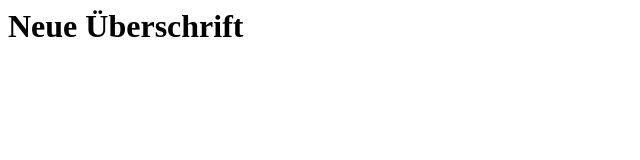
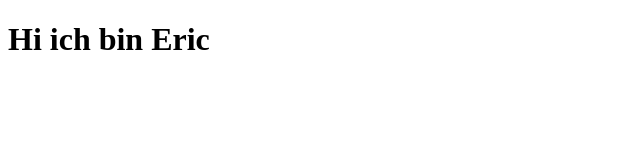
Before and after one commit to Luftus/GIS-WiSe-2020-2021, a plain HTML site: page Aufgabe 1 Website/index.html in a window 1280 px wide. Shown: the whole page, without its empty margins (0-640 px from the left). Drawn offline with Linux system fonts and the light colour scheme.

```diff
--- a/Aufgabe 1 Website/index.html
+++ b/Aufgabe 1 Website/index.html
@@ -1 +1,9 @@
-<h1>Neue Überschrift</h1>
+<!DOCTYPE html>
+<html>
+    <head>
+        <title> Eric Luft</title>
+    </head>
+    <body>
+        <h1>Hi ich bin Eric</h1>
+    </body>
+</html>
```
